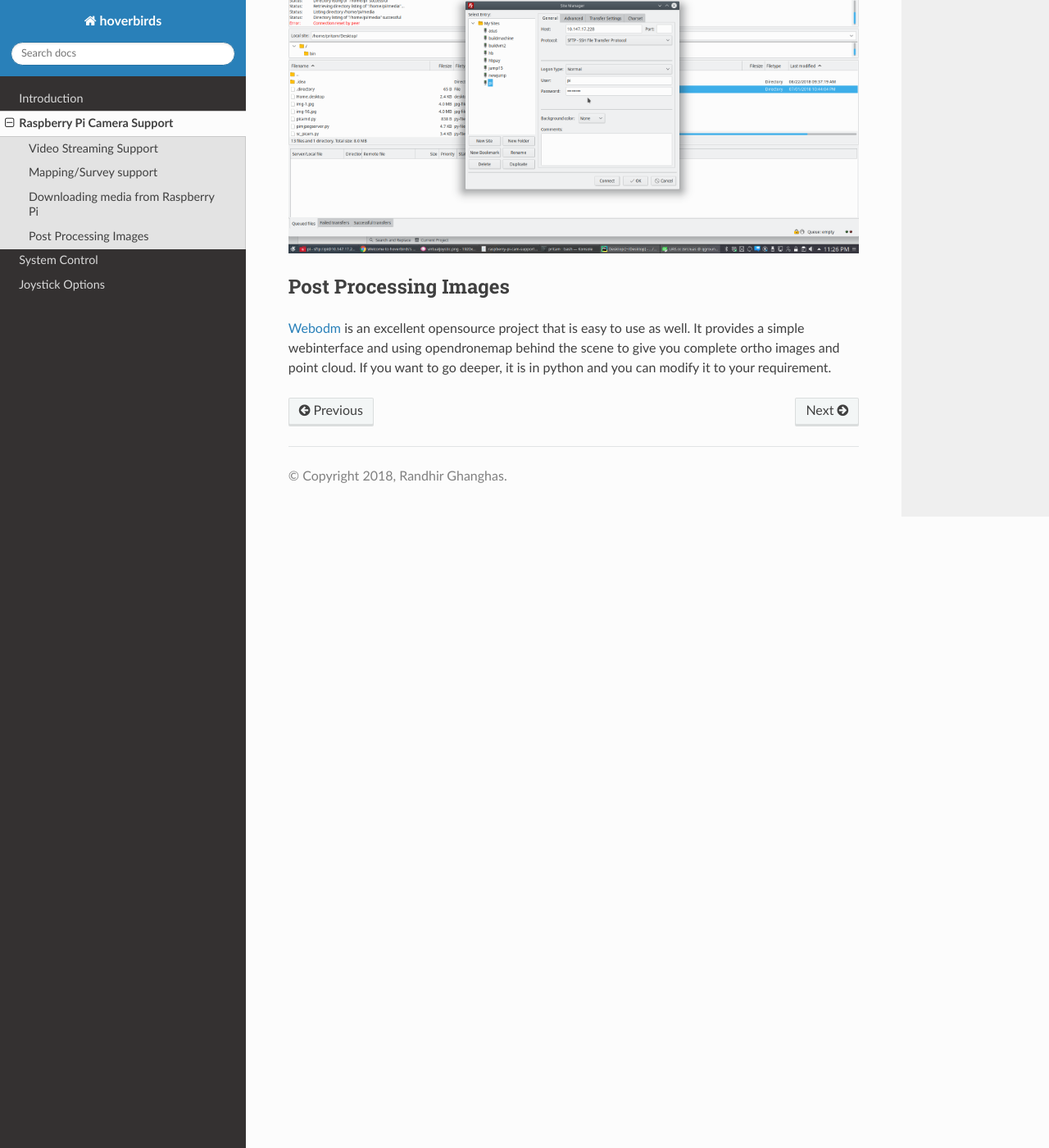
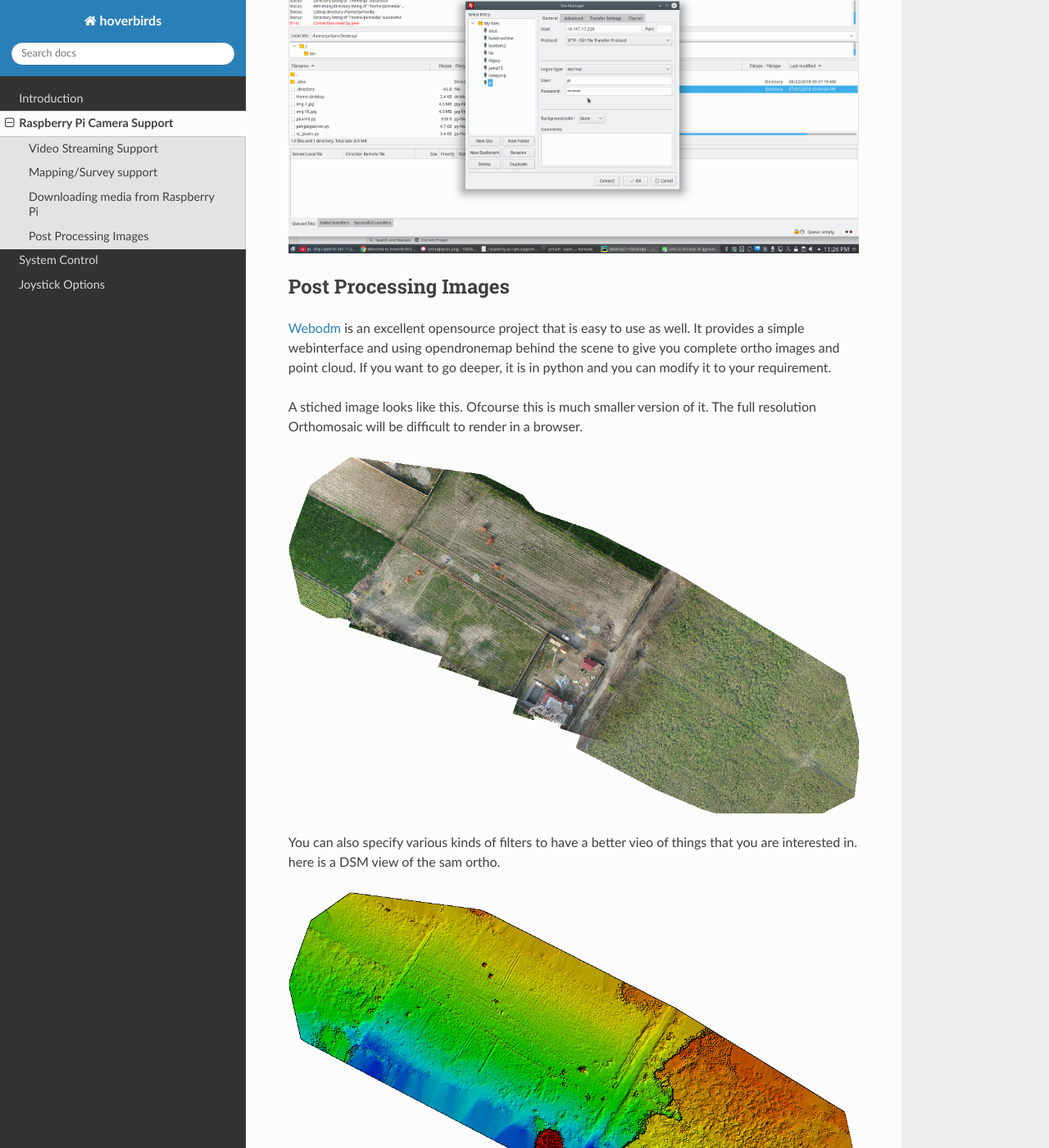
Before and after one commit to Ashishkumar95/Hoverbirdswiki, a Sphinx documentation site: the page built from source/raspberry-pi-cam-support.rst, in a window 1280 px wide and 1400 px high, scrolled down 3034 px. Shown: the whole window at 82% size. Built offline with Sphinx 7.4.7 and the Read the Docs theme 2.0.0, drawn with Linux system fonts in a browser that asks for light colours; some of the changed text lies outside the part shown.

Commit message:
added ortho images

```diff
--- a/source/raspberry-pi-cam-support.rst
+++ b/source/raspberry-pi-cam-support.rst
@@ -68,3 +68,18 @@ Now you can just drag and drop things from remote side to your local machine sid
 Post Processing Images
 ==========================
 `Webodm <https://github.com/OpenDroneMap/WebODM>`__ is an excellent opensource project that is easy to use as well. It provides a simple webinterface and using opendronemap behind the scene to give you complete ortho images and point cloud. If you want to go deeper, it is in python and you can modify it to your requirement.
+
+A stiched image looks like this. Ofcourse this is much smaller version of it. The full resolution Orthomosaic will be difficult to render in a browser.
+
+.. image:: _images/ortho_visual.png
+    :target: _images/ortho_visual.png
+
+You can also specify various kinds of filters to have a better vieo of things that you are interested in. here is a DSM view of the sam ortho.
+
+.. image:: _images/ortho_dsm.png
+    :target: _images/ortho_dsm.png
+
+You can also buy NDVI converted raspberry Pi camera from us for vegitation/crop health monitoring.
+
+.. image:: _images/noir_blue.png
+    :target: _images/noir_blue.png
```
Also changed, not shown: source/_images/noir_blue.png (added), source/_images/ortho_dsm.png (added), source/_images/ortho_visual.png (added).
